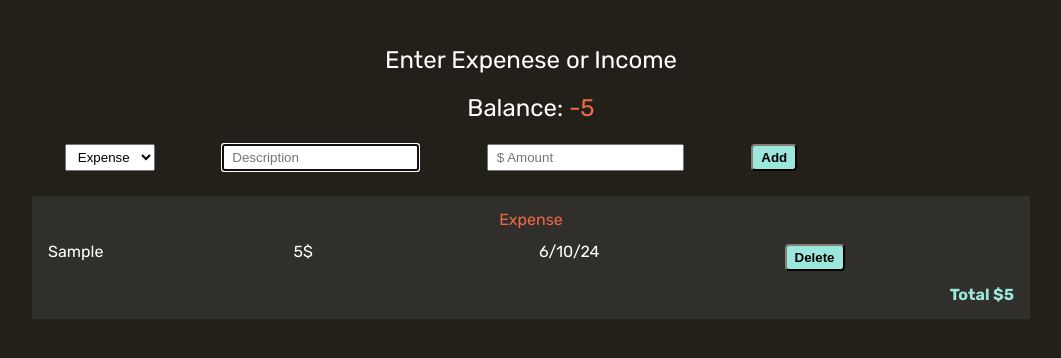
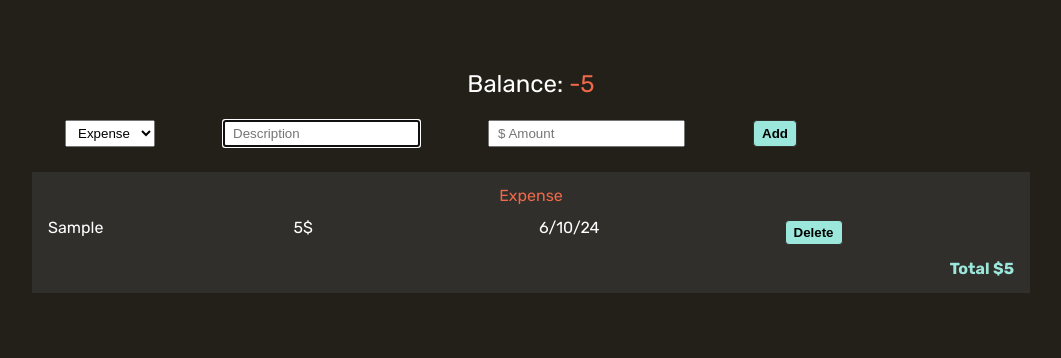
Before and after one commit to johnhoysa/expense-tracker, a plain HTML site: page index.html in a window 1280 px wide. Both pictures are taken after typing "Sample", "5" into the empty fields and a click on the button "Add". Shown: the whole page, without its empty margins (109-1170 px from the left). Drawn offline with Linux system fonts and the light colour scheme.

Commit message:
updated UI loading in and out

```diff
--- a/scripts.js
+++ b/scripts.js
@@ -12,6 +12,7 @@ const expenseTotal = document.getElementById("expenseTotal");
 const incomeTotal = document.getElementById("incomeTotal");
 const balanceTotal = document.getElementById("balanceTotal");
 //
+const instructionsUi = document.getElementById("instructions");
 const balanceUi = document.getElementById("balance");
 const resultUi = document.querySelector(".results");
 const expenseUi = document.getElementById("etExpense");
@@ -29,6 +30,7 @@ if (etAdd) {
     addItem();
     displayUi();
     resetForm();
+    deleteItem();
     updateTotals();
   });
 }
@@ -64,7 +66,6 @@ function addItem() {
     etIncome.innerHTML += currentEt;
     incomeUi.classList.add("display-block", "fade-in");
   }
-  deleteItem();
 }
 
 // If user clicks delete do the following
@@ -72,12 +73,19 @@ function deleteItem() {
   const elements = document.querySelectorAll(".etDelete");
   elements.forEach((element) => {
     element.addEventListener("click", function () {
-      // delete the element
+      // get element then parent element
       const li = this.parentElement;
       const ul = li.parentElement;
-      ul.remove();
+      //
+      ul.classList.remove("fade-in");
+      ul.classList.add("fade-out");
+      //
+      setTimeout(() => {
+        ul.remove();
+        updateTotals();
+      }, 1000);
+
       // get new totals
-      updateTotals();
     });
   });
 }
@@ -94,6 +102,8 @@ function resetForm() {
 
 function displayUi() {
   if (!balanceUi || !resultUi) return;
+  instructionsUi.classList.add("fade-out");
+  balanceUi.classList.add("display-block", "fade-in");
   balanceUi.classList.add("display-block", "fade-in");
   resultUi.classList.add("display-flex", "fade-in");
 }
--- a/styles.css
+++ b/styles.css
@@ -1,4 +1,3 @@
-
 /*
 'dirt':'#23201A',
  'dirt-400': '#292622',
@@ -7,8 +6,17 @@
  'northern-lights':'#9CE7DB',
 */
 
+:root {
+  --dirt: #23201a;
+  --dirt-400: #292622;
+  --dirt-300: #312f2b;
+  --pine-cone: #ee684a;
+  --northern-lights: #9ce7db;
+  --white: #fff;
+}
+
 body {
-    background-color: #23201a;
+  background-color: var(--dirt);
   font-family: "Rubik", sans-serif;
   font-size: 16px;
 }
@@ -21,7 +29,7 @@ main {
 /* hide on load */
 .instructions,
 .balance {
-    color:white;
+  color: var(--white);
   display: none;
   font-size: 24px;
   text-align: center;
@@ -49,12 +57,11 @@ main {
 
 .add-expense button,
 .result button {
-    background-color: #9CE7DB;
+  background-color: var(--northern-lights);
   padding: 4px 8px;
   font-weight: 900;
-    border-color: #312F2B;
+  border: 1px solid var(--dirt-300);
   border-radius: 4px;
-
 }
 
 /* hide on load */
@@ -70,32 +77,31 @@ main {
 
 /* hide on load */
 .result {
-    background-color: #312F2B;
-    border:1px solid #23201A;
+  background-color: var(--dirt-300);
+  border: 1px solid var(--dirt);
   display: none;
   padding: 16px;
   width: 100%;
-
 }
 
 .result-heading {
-    color: #EE684A;
+  color: var(--pine-cone);
   text-align: center;
 }
 
 .result-content {
-    color: white;
+  color: var(--white);
   display: grid;
-    gap:16px;
-    grid-template-columns: repeat(4,1fr);
+  gap: 16px;
+  grid-template-columns: repeat(4, 1fr);
   margin-top: 16px;
 }
+
 .result-total {
-    color: #9CE7DB;
+  color: var(--northern-lights);
   font-weight: bold;
   margin-top: 16px;
   text-align: right;
-
 }
 
 /* Helper classes */
@@ -106,13 +112,18 @@ main {
   display: flex;
 }
 .negative {
-    color: #EE684A;
+  color: var(--pine-cone);
 }
 
 /* Animations */
 .fade-in {
   opacity: 0;
-    animation: fadeIn 2s forwards;
+  animation: fadeIn 1s forwards;
+}
+
+.fade-out {
+  opacity: 0;
+  animation: fadeOut 1s forwards;
 }
 
 @keyframes fadeIn {
@@ -123,3 +134,14 @@ main {
     opacity: 1;
   }
 }
+
+@keyframes fadeOut {
+  from {
+    opacity: 1;
+    height: auto;
+  }
+  to {
+    opacity: 0;
+    height: 0;
+  }
+}
```
Lines whose indentation alone changed are shown as unchanged.
